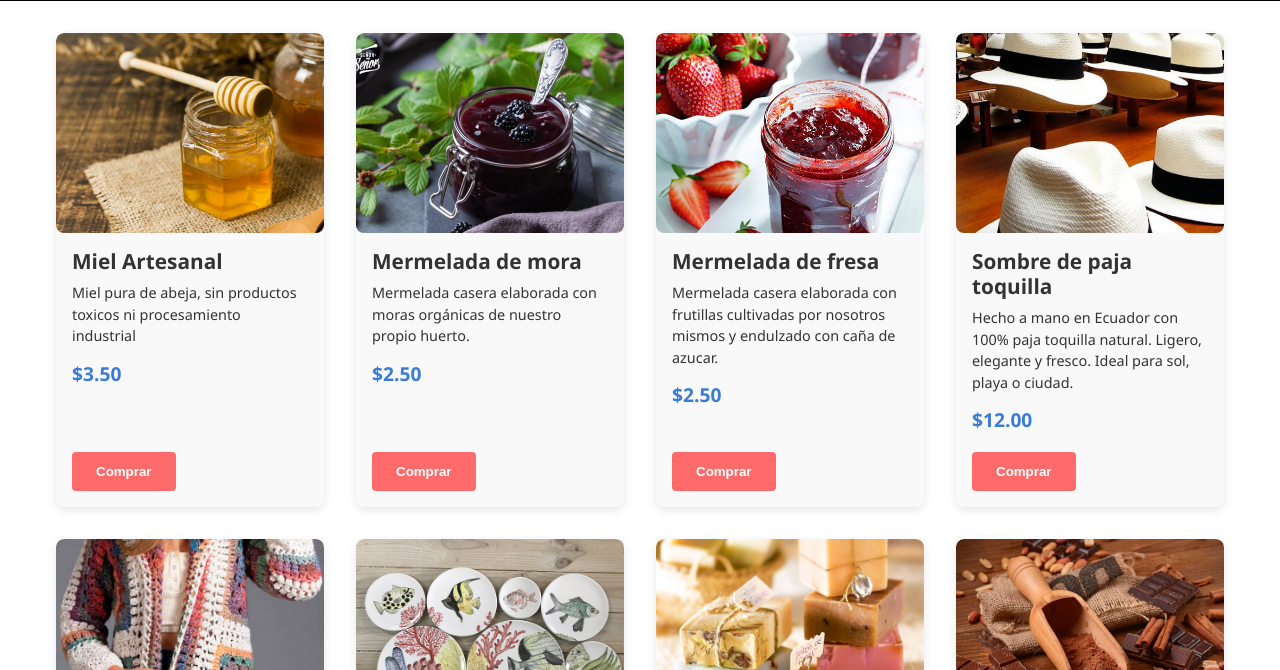
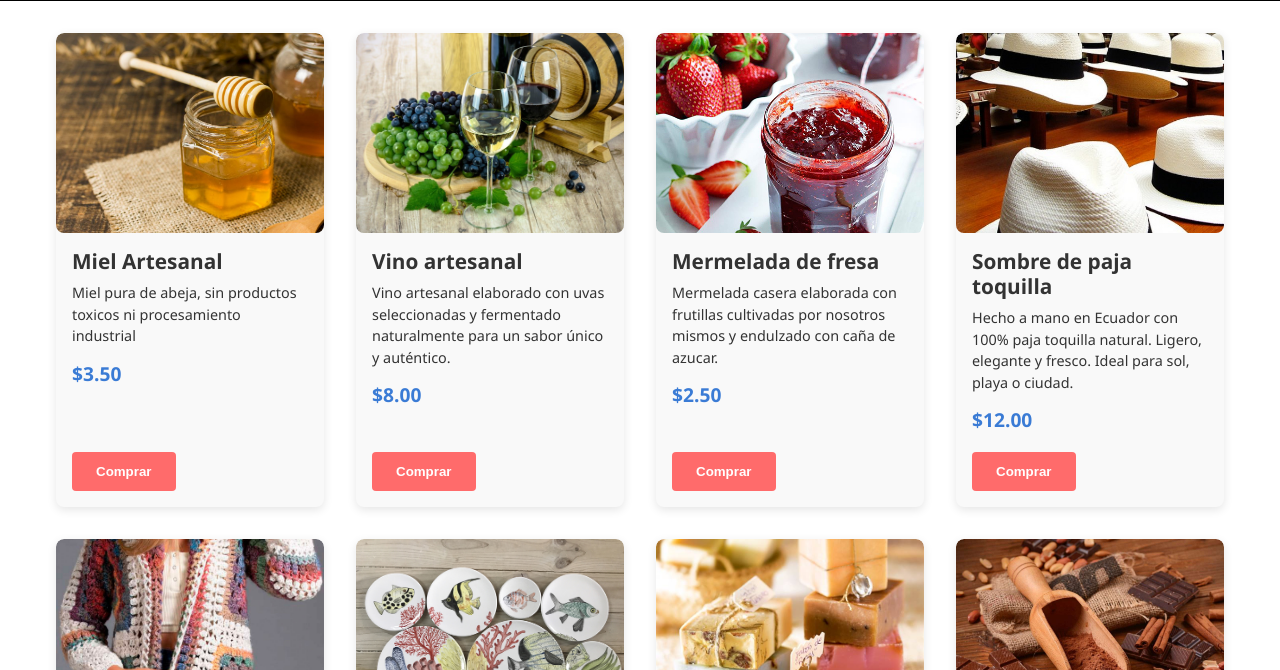
Before and after one commit to ChristianDonoso23/Laboratorio-1, a plain HTML site: page Index.html in a window 1280 px wide. Shown: the part 130-800 px from the top of the page. Drawn offline with Linux system fonts and the light colour scheme.

Commit message:
Cambio producto

```diff
--- a/Index.html
+++ b/Index.html
@@ -27,11 +27,11 @@
 
             <div class="card">
                 <div class="card-img">
-                    <img src="Imagenes/Mermelada_Mora.jpg" alt="Mermelada Mora">
+                    <img src="Imagenes/Vino_Artesanal.jpg" alt="Vino Artesanal">
                 </div>
-                <h3>Mermelada de mora</h3>
-                <p class="descripcion">Mermelada casera elaborada con moras orgánicas de nuestro propio huerto.</p>
-                <p class="precio">$2.50</p>
+                <h3>Vino artesanal</h3>
+                <p class="descripcion">Vino artesanal elaborado con uvas seleccionadas y fermentado naturalmente para un sabor único y auténtico.</p>
+                <p class="precio">$8.00</p>
                 <button class="btn-comprar">Comprar</button>
             </div>
 
```
Also changed, not shown: Imagenes/Mermelada_Mora.jpg (deleted).
